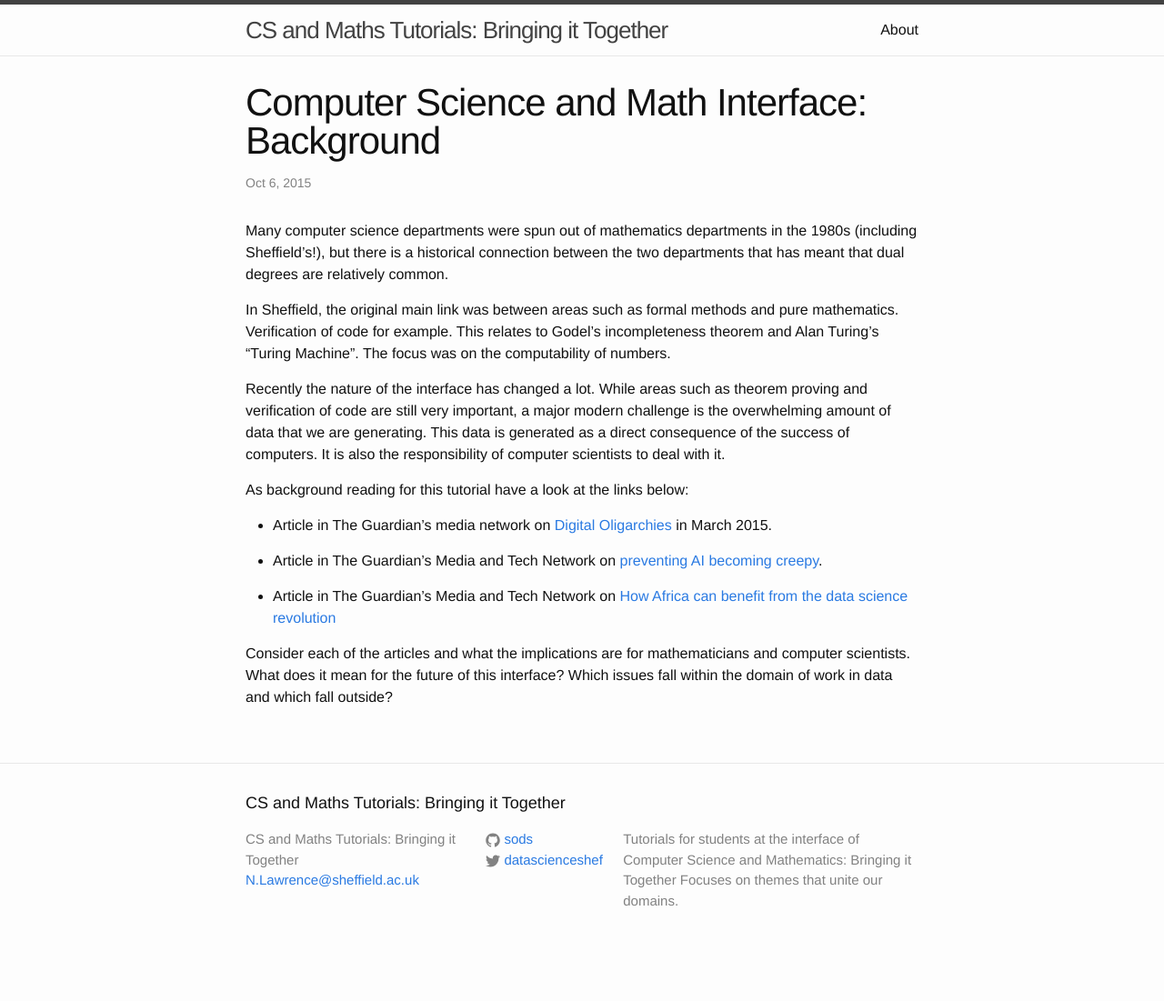
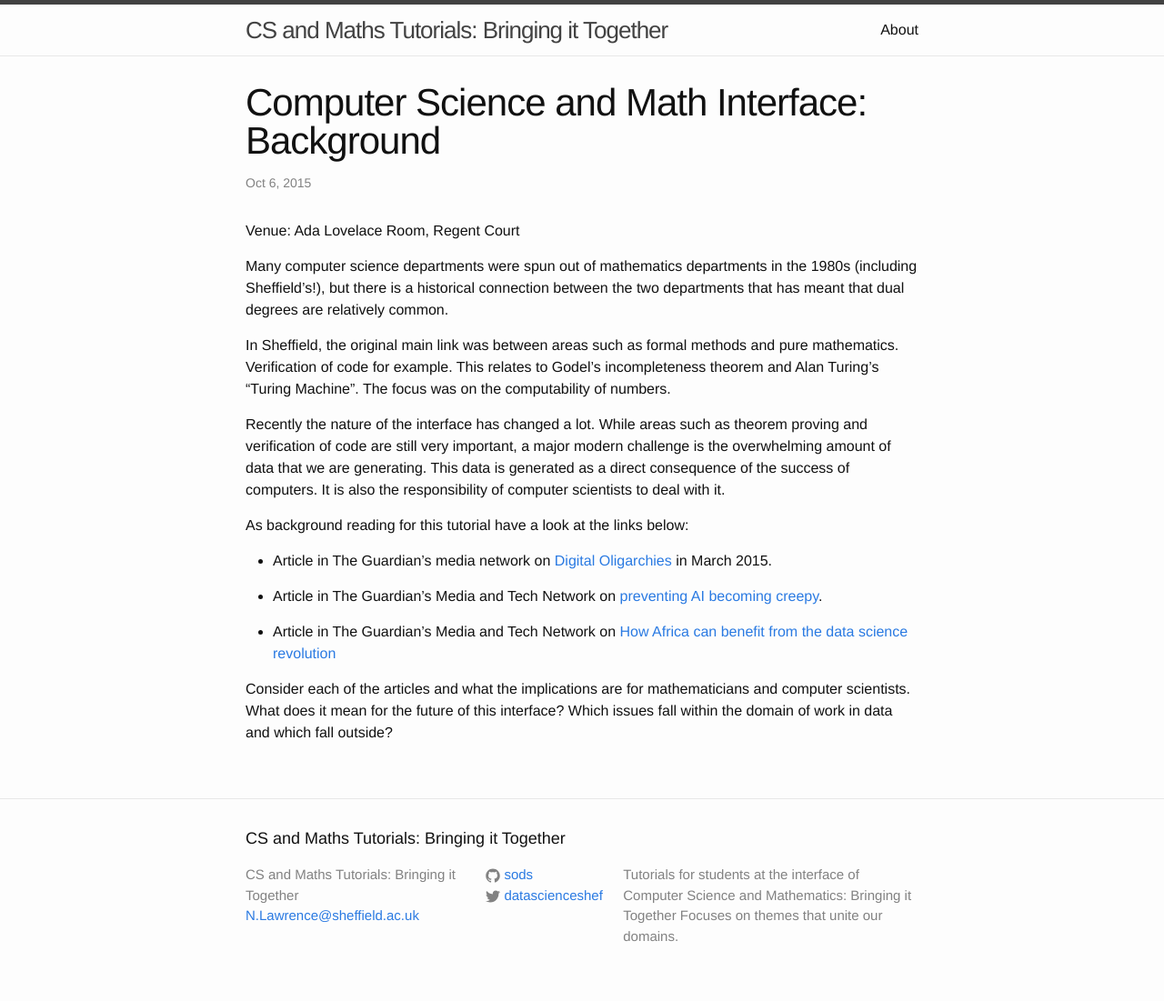
Before and after one commit to sods/tutorials, a Jekyll site: the page built from _posts/2015-10-06-data-background.md, in a window 1280 px wide. Shown: the whole page at 91% size. Built offline with Jekyll 4.4.1, drawn with Linux system fonts in a browser that asks for light colours; before the commit the page ends 1062 px from its top, so only the background shows below that.

Commit message:
Add tutorial on data.

```diff
--- a/_posts/2015-10-06-data-background.md
+++ b/_posts/2015-10-06-data-background.md
@@ -2,6 +2,8 @@
 layout: post
 title: "Computer Science and Math Interface: Background"
 ---
+
+Venue: Ada Lovelace Room, Regent Court
 
 Many computer science departments were spun out of mathematics departments in the 1980s (including Sheffield's!), but there is a historical connection between the two departments that has meant that dual degrees are relatively common.
 
```
